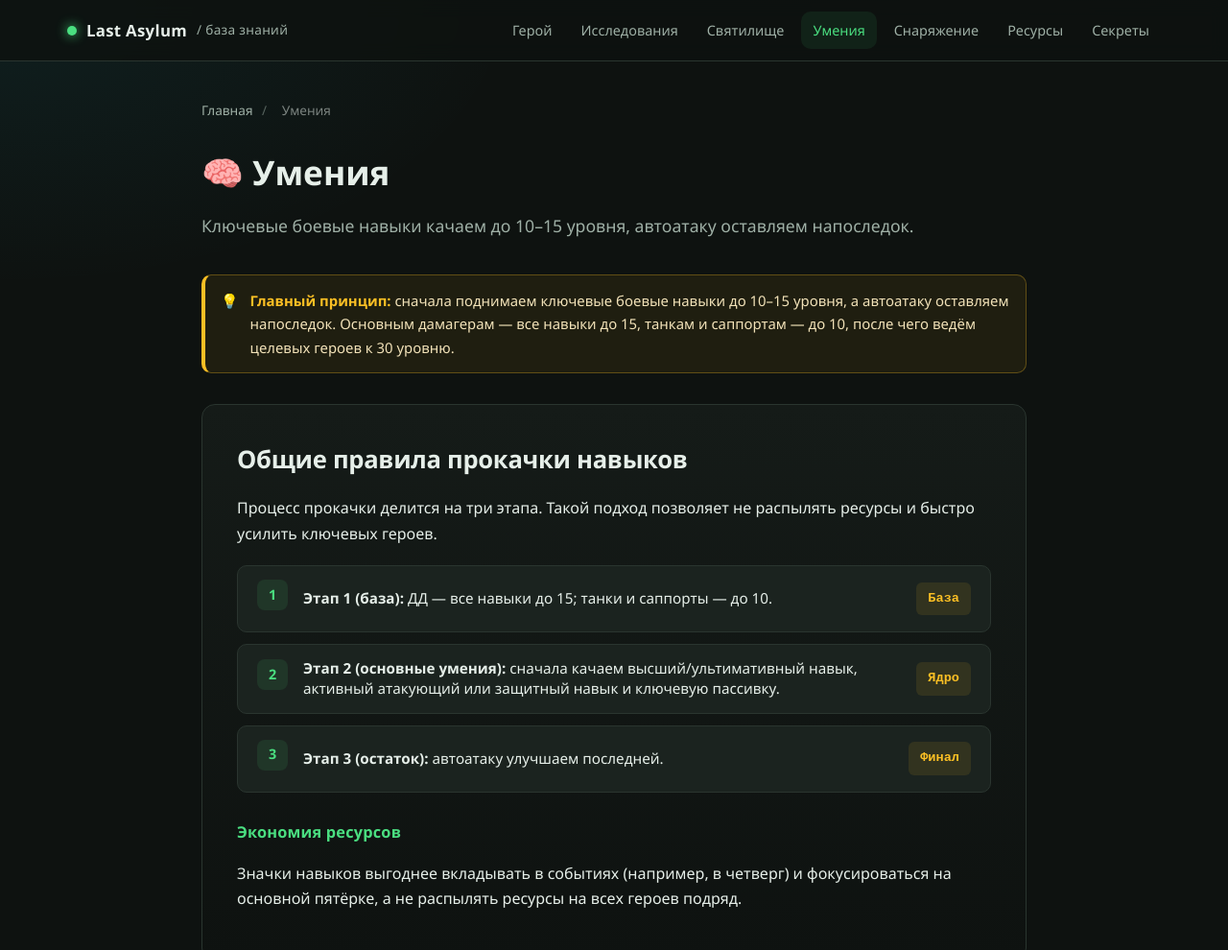
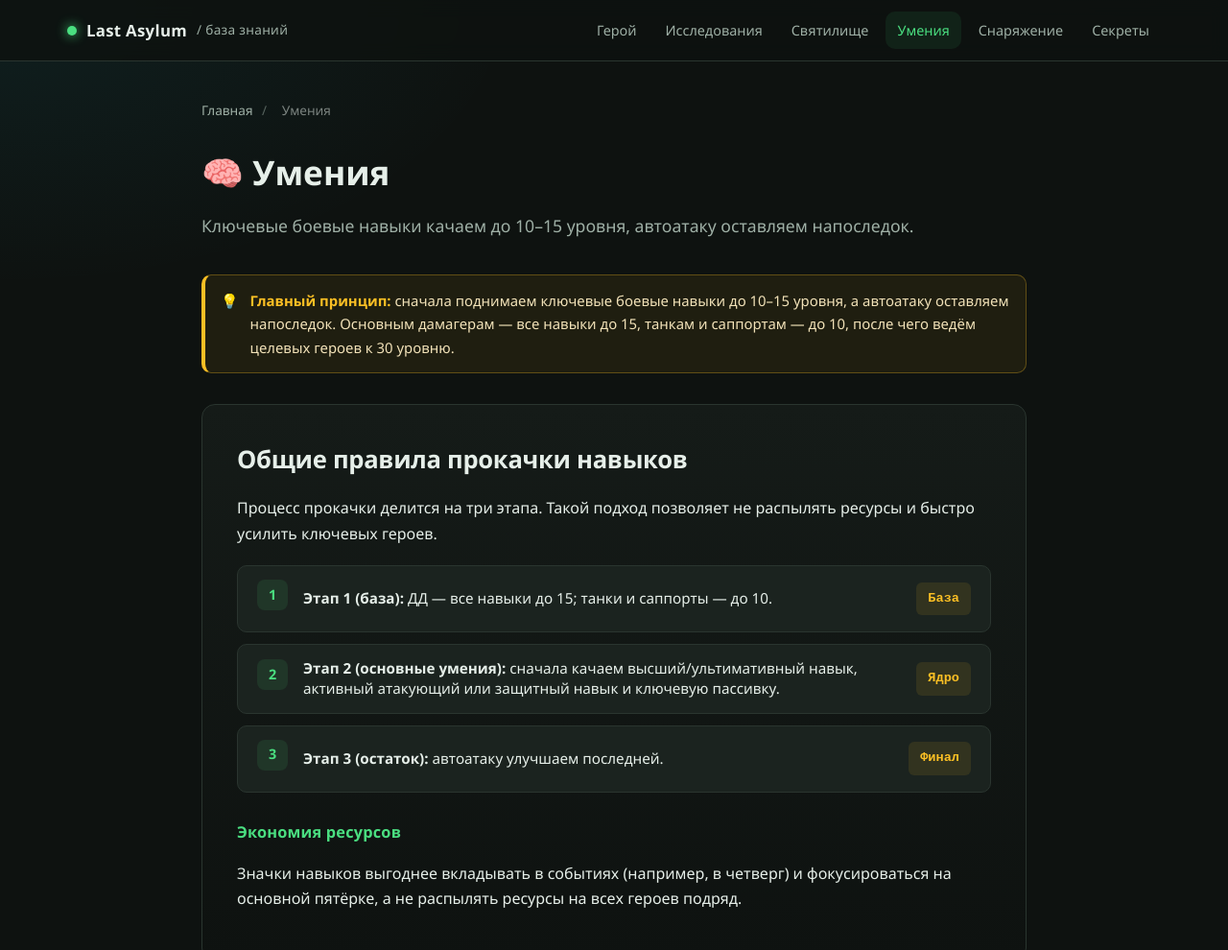
Before and after one commit to adomland/la, a plain HTML site: page umeniya.html in a window 1280 px wide. Shown: the top 990 px of the page at 96% size. Drawn offline with Linux system fonts and the light colour scheme.

Commit message:
Update umeniya.html

```diff
--- a/umeniya.html
+++ b/umeniya.html
@@ -28,7 +28,6 @@
       <a href="urovni.html">Святилище</a>
       <a href="umeniya.html" class="active">Умения</a>
       <a href="snaryazhenie.html">Снаряжение</a>
-      <a href="resursy.html">Ресурсы</a>
       <a href="sekret.html">Секреты</a>
     </nav>
   </div>
```
